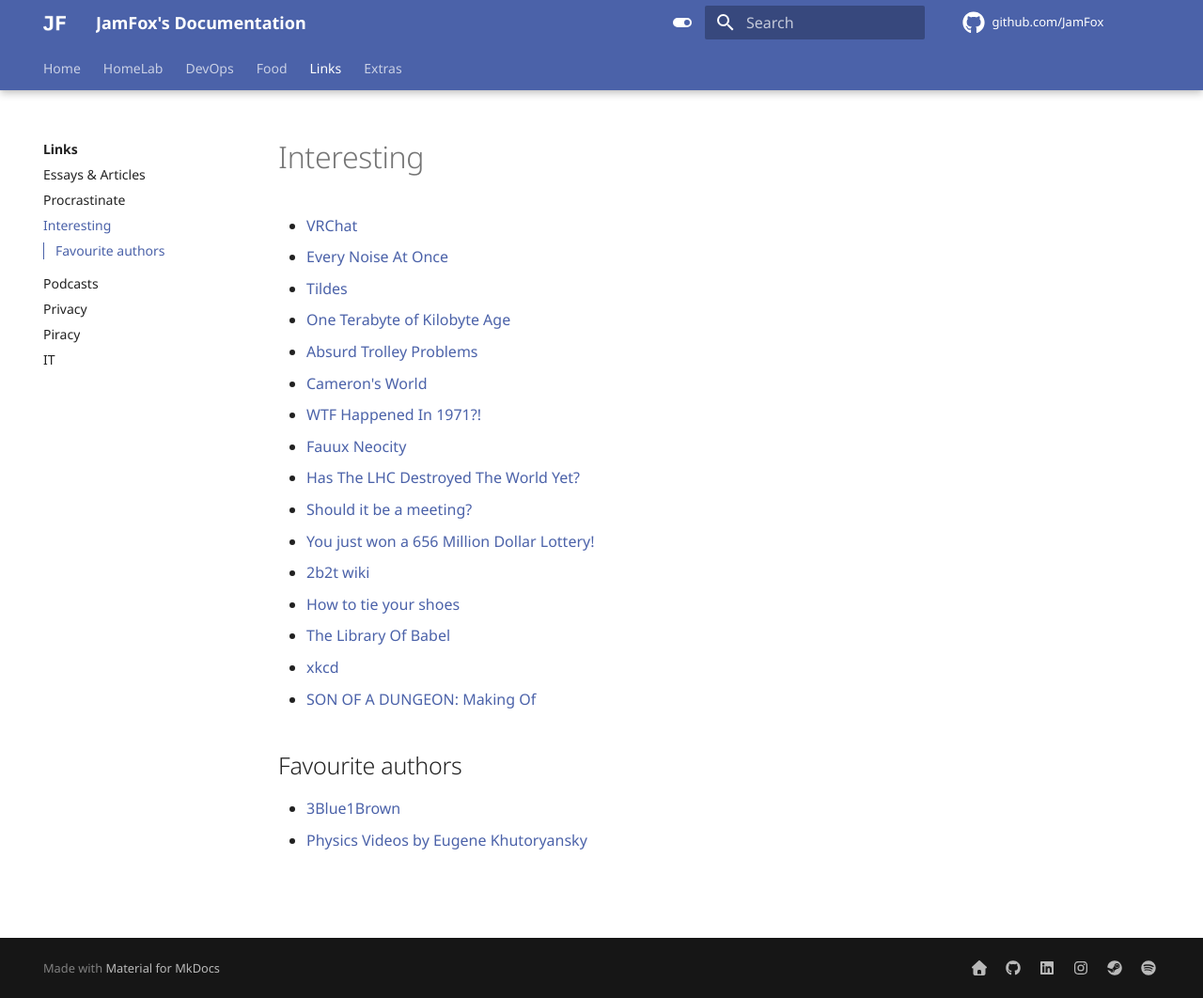
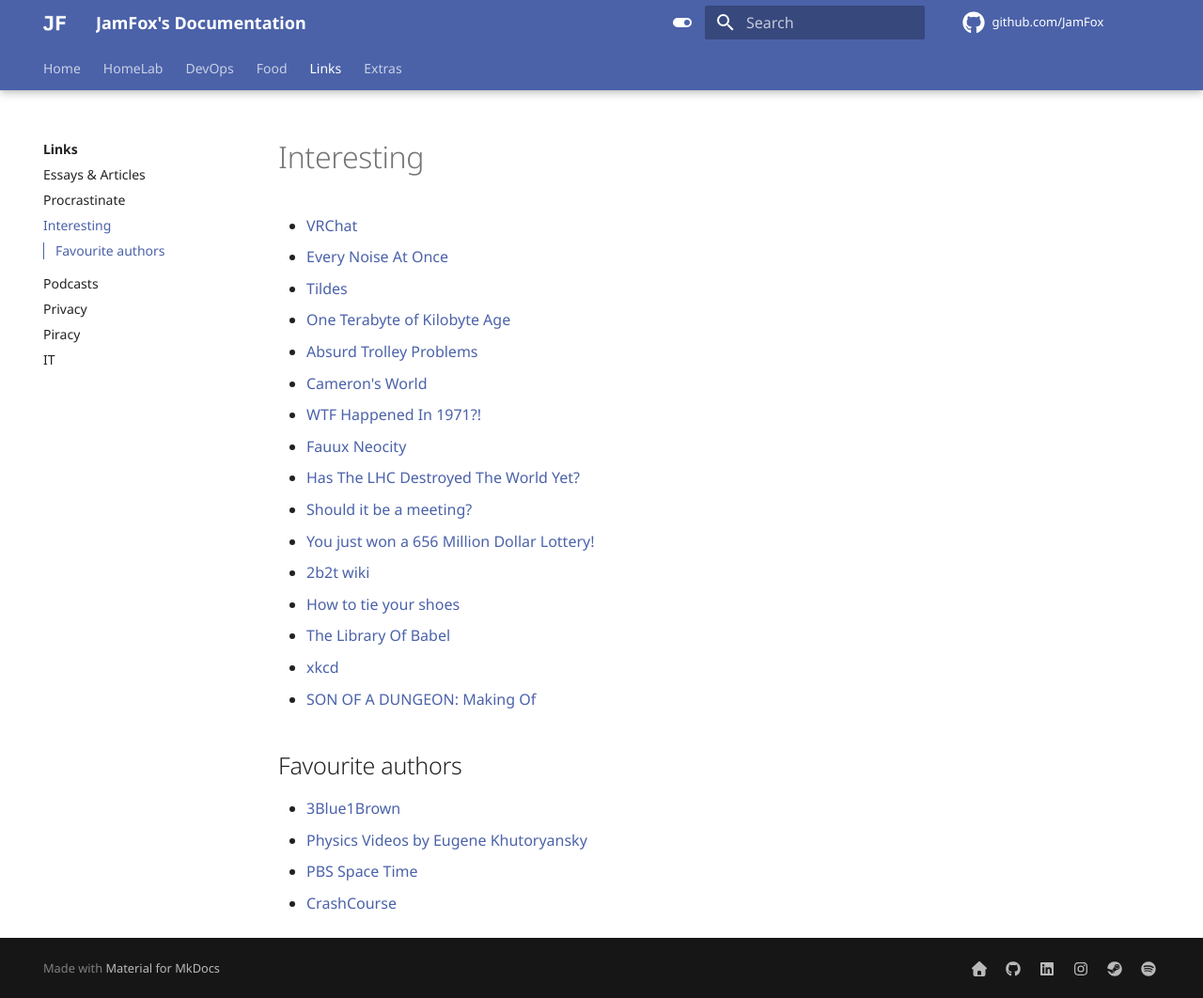
Before and after one commit to JamFox/docs.jamfox.dev, an MkDocs documentation site: the page built from docs/content/links/interesting.md, in a window 1280 px wide and 1062 px high. Shown: the whole window at 94% size. Built offline with MkDocs 1.6.1 and Material for MkDocs 9.7.7, drawn with Linux system fonts in a browser that asks for light colours; comment, search, counter and statistics services are not loaded.

Commit message:
add pbs and crashcourse

```diff
--- a/docs/content/links/interesting.md
+++ b/docs/content/links/interesting.md
@@ -23,3 +23,5 @@ title: "Interesting"
 
 - [3Blue1Brown](https://www.youtube.com/c/3blue1brown)
 - [Physics Videos by Eugene Khutoryansky](https://www.youtube.com/user/EugeneKhutoryansky)
+- [PBS Space Time](https://www.youtube.com/c/pbsspacetime)
+- [CrashCourse](https://www.youtube.com/c/crashcourse)
```
Also changed, not shown: docs/content/links/it.md (+1 -0 lines).
